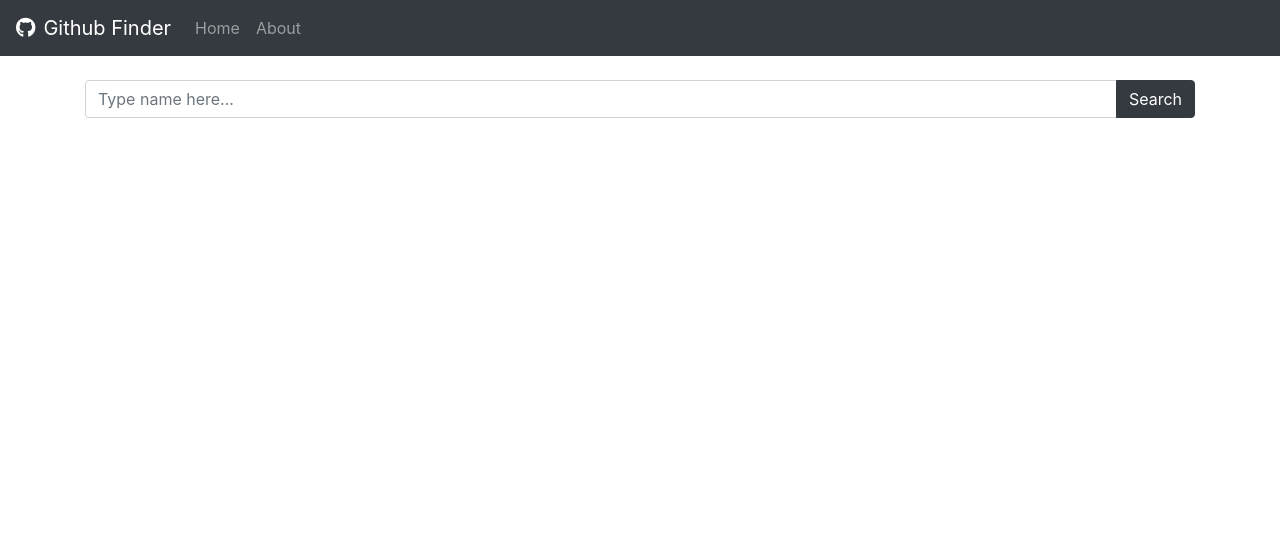
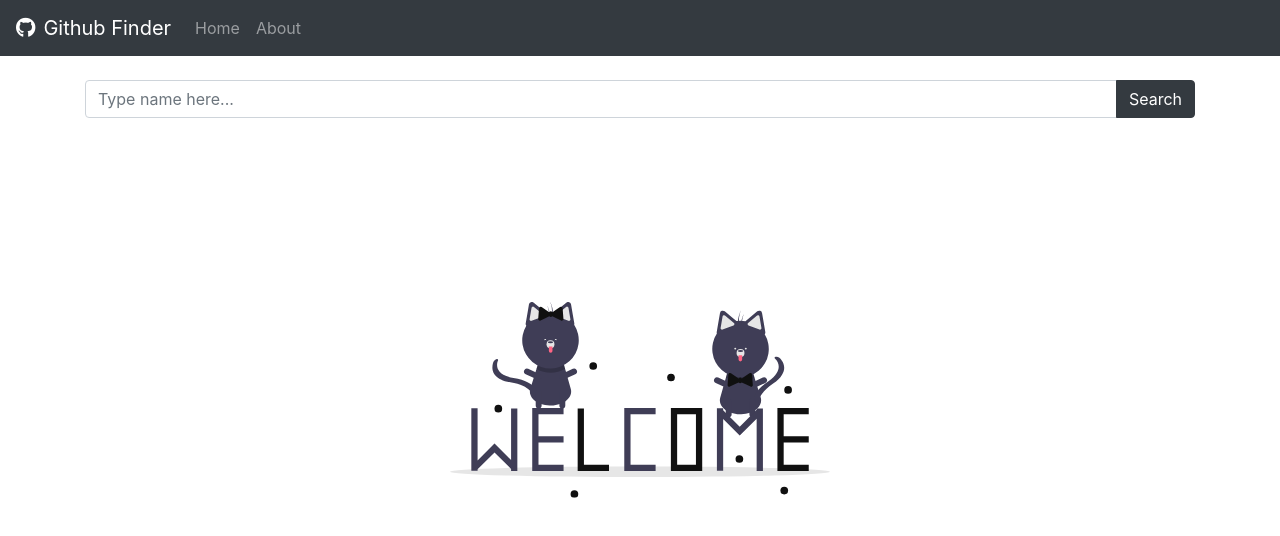
Before and after one commit to Faeshal/Repository-Finder, a React (Create React App) app: page / in a window 1280 px wide. Shown: the top 536 px of the page. Built offline with nearby package versions, Linux system fonts and the light colour scheme.

Commit message:
add svg image to homepage

```diff
--- a/src/components/users/Search.js
+++ b/src/components/users/Search.js
@@ -1,6 +1,7 @@
 import React, { useState, useContext } from "react";
 import GithubContext from "../../context/github/githubContext";
 import AlertContext from "../../context/alert/alertContext";
+import Welcome from "../layout/welcome.svg";
 
 const Search = () => {
   const githubContext = useContext(GithubContext);
@@ -43,6 +44,13 @@ const Search = () => {
           </div>
         </div>
       </form>
+      {githubContext.users.length == 0 && (
+       <div className="row ">
+         <div style={col}>
+           <img src={Welcome} style={{width:"380px"}} />
+         </div>
+       </div>
+      )}
       {githubContext.users.length > 0 && (
         <button
           className="btn btn-sm btn-dark mb-3"
@@ -55,4 +63,13 @@ const Search = () => {
   );
 };
 
+const col  = {
+  margin: "0",
+  position: "absolute",
+  top: "50%",
+  left: "50%",
+  transform: "translate(-50%, -50%)"
+};
+
+
 export default Search;
```
Also changed, not shown: src/components/layout/welcome.svg (added).
